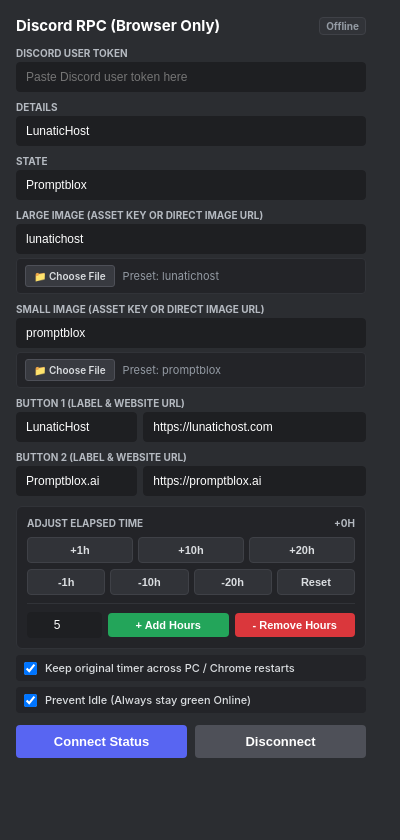
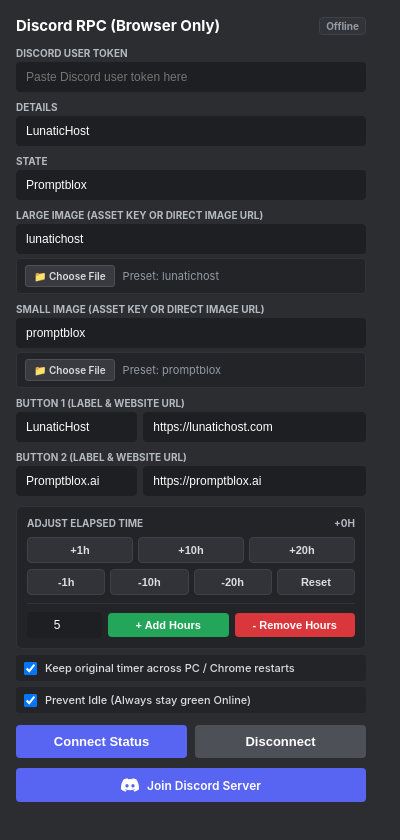
Before and after one commit to Patil-Abhinav/discord-rpc-extension, a browser extension: page extension/popup.html in a window 400 px wide. Drawn offline with Linux system fonts and the light colour scheme.

Commit message:
Add official Discord community invite button to extension popup

```diff
--- a/extension/popup.html
+++ b/extension/popup.html
@@ -245,6 +245,32 @@
     #clearBtn:hover {
       background-color: #6d6f78;
     }
+    .discord-community-btn {
+      display: flex;
+      align-items: center;
+      justify-content: center;
+      gap: 8px;
+      width: 100%;
+      box-sizing: border-box;
+      margin-top: 10px;
+      padding: 8px 12px;
+      background-color: #5865f2;
+      color: #ffffff;
+      border-radius: 4px;
+      font-size: 12px;
+      font-weight: 600;
+      text-decoration: none;
+      transition: background-color 0.15s ease, transform 0.1s ease;
+    }
+    .discord-community-btn:hover {
+      background-color: #4752c4;
+      transform: translateY(-1px);
+    }
+    .discord-community-btn svg {
+      width: 18px;
+      height: 18px;
+      fill: currentColor;
+    }
     #statusMessage {
       margin-top: 10px;
       font-size: 12px;
@@ -278,7 +304,7 @@
     <input type="text" id="state" value="Promptblox" />
   </div>
 
-  <!-- Image Section with direct URL and local File Picker -->
+  <!-- Image Section -->
   <div class="form-group">
     <label for="largeImage">Large Image (Asset Key or Direct Image URL)</label>
     <input type="text" id="largeImage" value="lunatichost" placeholder="lunatichost or https://..." />
@@ -360,6 +386,14 @@
     <button id="clearBtn" class="main-btn">Disconnect</button>
   </div>
 
+  <!-- Discord Community Invite Button at the bottom -->
+  <a href="https://discord.gg/shPR5ZNZhY" target="_blank" class="discord-community-btn" id="discordInviteBtn">
+    <svg viewBox="0 0 127.14 96.36">
+      <path d="M107.7,8.07A105.15,105.15,0,0,0,81.47,0a72.06,72.06,0,0,0-3.36,6.83A97.68,97.68,0,0,0,49,6.83,72.37,72.37,0,0,0,45.64,0,105.89,105.89,0,0,0,19.39,8.09C2.79,32.65-1.71,56.6.54,80.21h0A105.73,105.73,0,0,0,32.71,96.36,77.7,77.7,0,0,0,39.6,85.25a68.42,68.42,0,0,1-10.85-5.18c.91-.66,1.8-1.34,2.66-2a75.57,75.57,0,0,0,64.32,0c.87.71,1.76,1.39,2.66,2a68.68,68.68,0,0,1-10.87,5.19,77,77,0,0,0,6.89,11.1A105.25,105.25,0,0,0,126.6,80.22h0C129.24,52.84,122.09,29.11,107.7,8.07ZM42.45,65.69C36.18,65.69,31,60,31,53s5-12.74,11.43-12.74S54,45.91,53.89,53,48.84,65.69,42.45,65.69Zm42.24,0C78.41,65.69,73.25,60,73.25,53s5-12.74,11.44-12.74S96.23,45.91,96.12,53,91.08,65.69,84.69,65.69Z"/>
+    </svg>
+    Join Discord Server
+  </a>
+
   <div id="statusMessage"></div>
 
   <script src="popup.js"></script>
--- a/extension/popup.js
+++ b/extension/popup.js
@@ -247,3 +247,8 @@
     setStatus('Disconnected. Status cleared.', '');
   });
 });
+
+document.getElementById('discordInviteBtn').addEventListener('click', (e) => {
+  e.preventDefault();
+  chrome.tabs.create({ url: 'https://discord.gg/shPR5ZNZhY' });
+});
```
